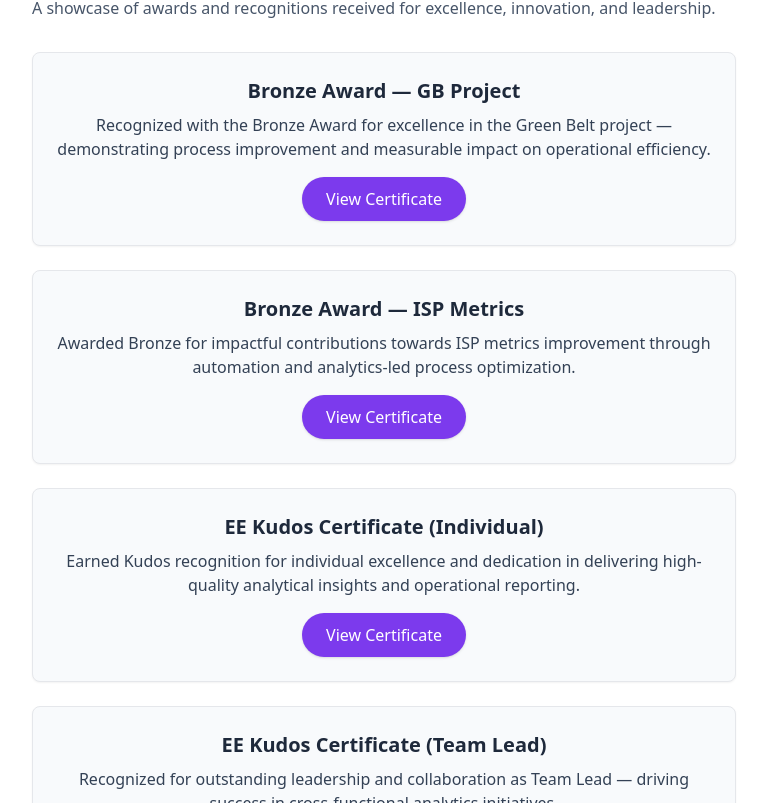
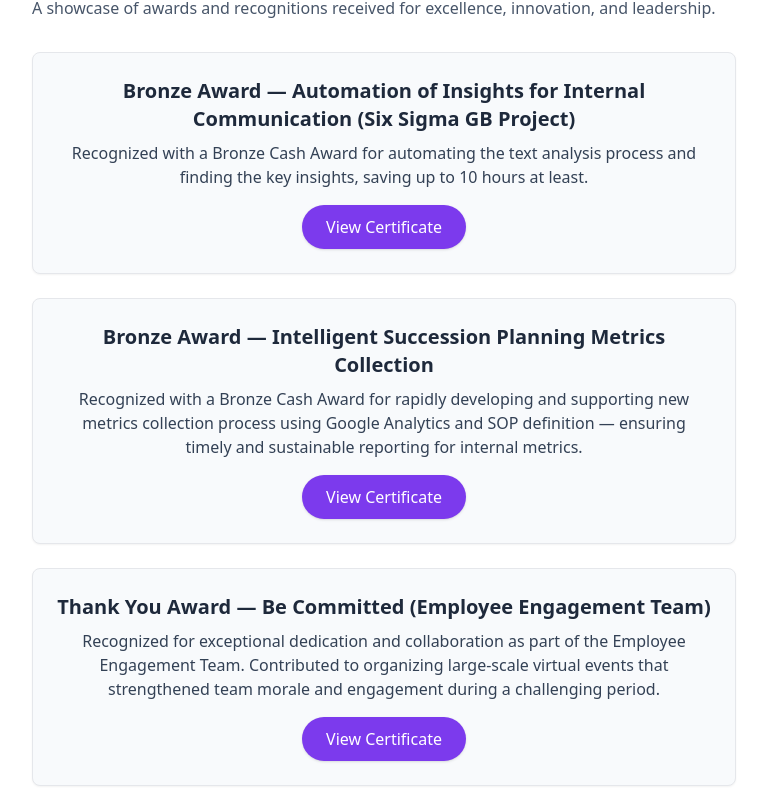
Before and after one commit to kottawartushar/tushar-web-site, a Next.js app: page /rewards in a window 1280 px wide. Shown: the part 237-1040 px from the top of the page, without its empty margins (256-1023 px from the left). Built offline with nearby package versions, Linux system fonts and the light colour scheme.

Commit message:
Modified file

```diff
--- a/app/rewards/page.jsx
+++ b/app/rewards/page.jsx
@@ -6,27 +6,27 @@ export default function RewardsPage() {
   // Awards & recognitions data
   const rewards = [
     {
-      title: "Bronze Award — GB Project",
+      title: "Bronze Award — Automation of Insights for Internal Communication (Six Sigma GB Project)",
       description:
-        "Recognized with the Bronze Award for excellence in the Green Belt project — demonstrating process improvement and measurable impact on operational efficiency.",
+        "Recognized with a Bronze Cash Award for automating the text analysis process and finding the key insights, saving up to 10 hours at least.",
       filePath: "/rewards_and_recognitions/Bronze_award_GB_project.pdf",
     },
     {
-      title: "Bronze Award — ISP Metrics",
+      title: "Bronze Award — Intelligent Succession Planning Metrics Collection",
       description:
-        "Awarded Bronze for impactful contributions towards ISP metrics improvement through automation and analytics-led process optimization.",
-      filePath: "/rewards_and_recognitions/Bronze_award_ISP_metircs.pdf",
+        "Recognized with a Bronze Cash Award for rapidly developing and supporting new metrics collection process using Google Analytics and SOP definition — ensuring timely and sustainable reporting for internal metrics.",
+      filePath: "/rewards_and_recognitions/Bronze_award_ISP_metrics.pdf",
     },
     {
-      title: "EE Kudos Certificate (Individual)",
+      title: "Thank You Award — Be Committed (Employee Engagement Team)",
       description:
-        "Earned Kudos recognition for individual excellence and dedication in delivering high-quality analytical insights and operational reporting.",
+        "Recognized for exceptional dedication and collaboration as part of the Employee Engagement Team. Contributed to organizing large-scale virtual events that strengthened team morale and engagement during a challenging period.",
       filePath: "/rewards_and_recognitions/EE_Kudos_Certificate.png",
     },
     {
-      title: "EE Kudos Certificate (Team Lead)",
+      title: "Thank You Award — Be Committed (Team Leadership Appreciation)",
       description:
-        "Recognized for outstanding leadership and collaboration as Team Lead — driving success in cross-functional analytics initiatives.",
+        "Recognized by the HRS leadership team for sustained efforts in organizing monthly Employee Engagement events that strengthened morale, collaboration, and team culture during the pandemic.",
       filePath: "/rewards_and_recognitions/EE_Kudos_Certificate_Team_Lead.png",
     },
   ];
```
